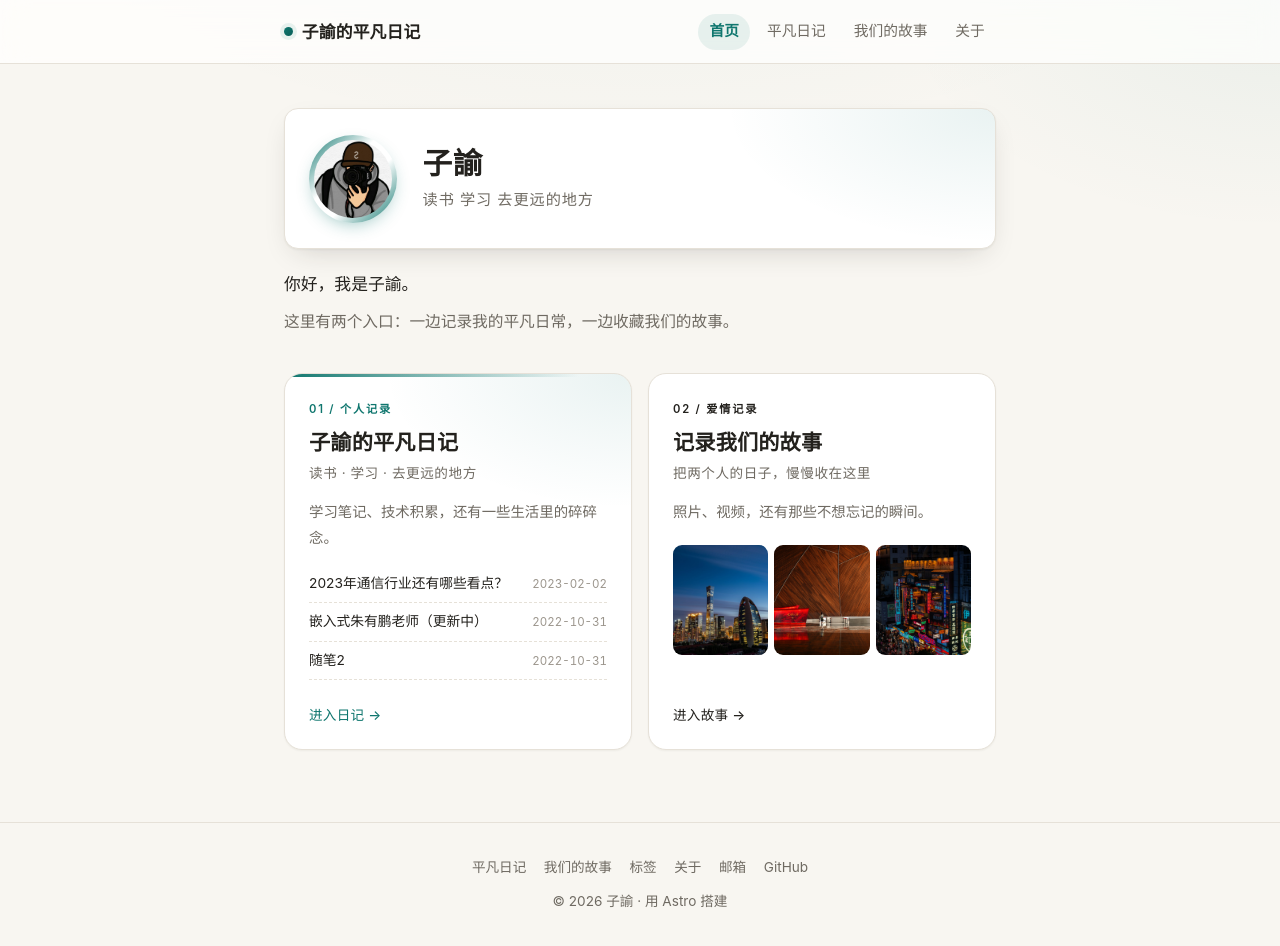
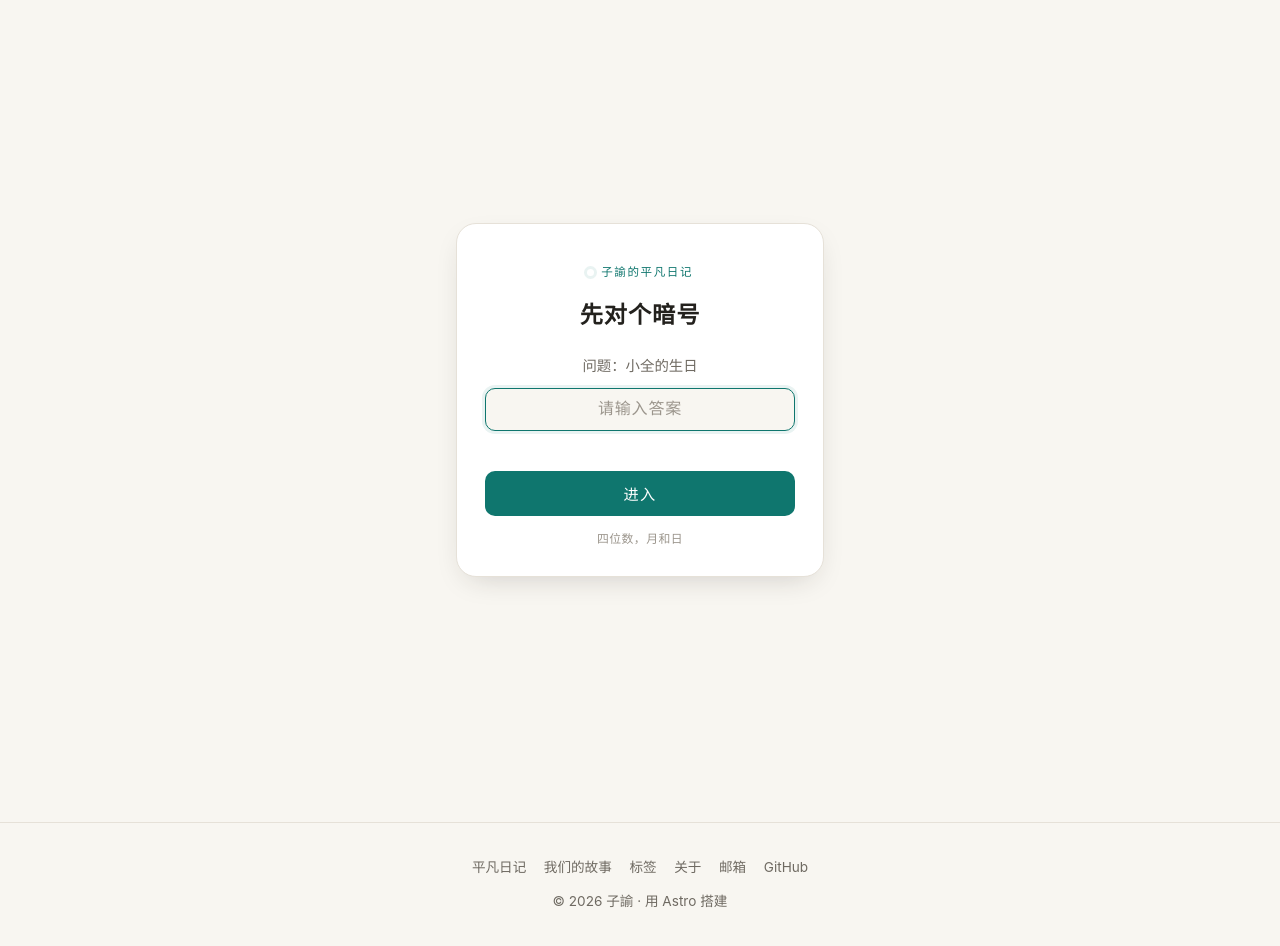
Before and after one commit to fuyu0919/love, an Astro site: page / in a window 1280 px wide. Built offline with nearby package versions, Linux system fonts and the light colour scheme; Astro itself is replaced by a stand-in of ours.

Commit message:
新增进站暗号：回答「小全的生日」正确后才能进入站点

```diff
--- a/src/consts.ts
+++ b/src/consts.ts
@@ -14,6 +14,13 @@ export const INTRO = [
   '你好，我是子諭。',
   '这里有两个入口：一边记录我的平凡日常，一边收藏我们的故事。',
 ];
+
+// 进站问题：答对才能进入站点（前端简单遮挡，不是真正的安全防护）
+export const GATE = {
+  question: '小全的生日',
+  answer: '0206',
+  hint: '四位数，月和日',
+};
 
 // ---------- 入口一：平凡日记 ----------
 export const DIARY = {
--- a/src/layouts/BaseLayout.astro
+++ b/src/layouts/BaseLayout.astro
@@ -1,6 +1,6 @@
 ---
 import '../styles/global.css';
-import { SITE } from '../consts';
+import { SITE, GATE } from '../consts';
 
 interface Props {
   title?: string;
@@ -32,6 +32,60 @@ const isActive = (href: string) =>
     <title>{pageTitle}</title>
   </head>
   <body>
+    <div id="gate" class="gate">
+      <form class="gate-card" id="gate-form" autocomplete="off">
+        <p class="gate-eyebrow">{SITE.title}</p>
+        <h1>先对个暗号</h1>
+        <p class="gate-q">问题：{GATE.question}</p>
+        <input
+          id="gate-input"
+          type="password"
+          inputmode="numeric"
+          placeholder="请输入答案"
+          aria-label="答案"
+          autofocus
+        />
+        <p class="gate-error" id="gate-error" role="alert"></p>
+        <button type="submit">进入</button>
+        <p class="gate-hint">{GATE.hint}</p>
+      </form>
+    </div>
+    <script is:inline define:vars={{ answer: GATE.answer }}>
+      (function () {
+        const KEY = 'ziyu-gate-v1';
+        const gate = document.getElementById('gate');
+        if (!gate) return;
+        let unlocked = false;
+        try {
+          unlocked = localStorage.getItem(KEY) === 'ok';
+        } catch (e) {}
+        if (unlocked) {
+          gate.remove();
+          return;
+        }
+        document.documentElement.classList.add('gate-open');
+        const form = document.getElementById('gate-form');
+        const input = document.getElementById('gate-input');
+        const error = document.getElementById('gate-error');
+        form.addEventListener('submit', (e) => {
+          e.preventDefault();
+          if (input.value.trim() === String(answer)) {
+            try {
+              localStorage.setItem(KEY, 'ok');
+            } catch (e) {}
+            document.documentElement.classList.remove('gate-open');
+            gate.remove();
+          } else {
+            error.textContent = '答案不对，再试试～';
+            form.classList.remove('shake');
+            void form.offsetWidth;
+            form.classList.add('shake');
+            input.select();
+          }
+        });
+      })();
+    </script>
+
     <header class="site-header">
       <div class="inner">
         <a class="brand" href="/">{SITE.title}</a>
--- a/src/styles/global.css
+++ b/src/styles/global.css
@@ -803,6 +803,154 @@ article.post h1 {
   }
 }
 
+/* ---------- 进站暗号 ---------- */
+html.gate-open {
+  overflow: hidden;
+}
+
+.gate {
+  position: fixed;
+  inset: 0;
+  z-index: 100;
+  display: grid;
+  place-items: center;
+  padding: 1.25rem;
+  overflow-y: auto;
+  background: var(--bg);
+  background-image: radial-gradient(
+      50rem 26rem at 50% 0,
+      var(--accent-soft),
+      transparent 70%
+    ),
+    radial-gradient(40rem 22rem at 92% 100%, var(--rose-soft), transparent 65%);
+  background-repeat: no-repeat;
+  animation: fade-up 0.4s ease backwards;
+}
+
+.gate-card {
+  width: min(23rem, 100%);
+  padding: 2rem 1.75rem 1.6rem;
+  text-align: center;
+  background: var(--surface);
+  border: 1px solid var(--border);
+  border-radius: 20px;
+  box-shadow: var(--shadow-md);
+}
+
+.gate-eyebrow {
+  display: inline-flex;
+  align-items: center;
+  gap: 0.45rem;
+  margin: 0;
+  font-size: 0.72rem;
+  letter-spacing: 0.14em;
+  color: var(--accent);
+}
+
+.gate-eyebrow::before {
+  content: "";
+  width: 7px;
+  height: 7px;
+  border-radius: 50%;
+  background: linear-gradient(135deg, var(--accent), var(--rose));
+  box-shadow: 0 0 0 3px var(--accent-soft);
+}
+
+.gate-card h1 {
+  margin: 0.55rem 0 1.1rem;
+  font-family: var(--font-serif);
+  font-size: 1.45rem;
+  letter-spacing: 0.04em;
+}
+
+.gate-q {
+  margin: 0 0 0.55rem;
+  font-size: 0.9rem;
+  color: var(--text-soft);
+}
+
+.gate-card input {
+  width: 100%;
+  padding: 0.72rem 1rem;
+  border: 1px solid var(--border-strong);
+  border-radius: 10px;
+  background: var(--bg);
+  color: var(--text);
+  font-size: 1rem;
+  letter-spacing: 0.25em;
+  text-align: center;
+  font-variant-numeric: tabular-nums;
+  transition: border-color 0.18s ease, box-shadow 0.18s ease;
+}
+
+.gate-card input::placeholder {
+  color: var(--text-faint);
+  letter-spacing: 0.05em;
+}
+
+.gate-card input:focus {
+  outline: none;
+  border-color: var(--accent);
+  box-shadow: 0 0 0 3px var(--accent-soft);
+}
+
+.gate-card button {
+  width: 100%;
+  margin-top: 0.85rem;
+  padding: 0.72rem 1rem;
+  border: none;
+  border-radius: 10px;
+  background: var(--accent);
+  color: #fff;
+  font-size: 0.95rem;
+  font-weight: 500;
+  letter-spacing: 0.08em;
+  cursor: pointer;
+  transition: background 0.18s ease, transform 0.18s ease;
+}
+
+.gate-card button:hover {
+  background: var(--accent-strong);
+  transform: translateY(-1px);
+}
+
+.gate-error {
+  min-height: 1.4em;
+  margin: 0.55rem 0 0;
+  font-size: 0.78rem;
+  color: var(--rose);
+}
+
+.gate-hint {
+  margin: 0.85rem 0 0;
+  font-size: 0.74rem;
+  letter-spacing: 0.04em;
+  color: var(--text-faint);
+}
+
+@keyframes gate-shake {
+  0%,
+  100% {
+    transform: translateX(0);
+  }
+  25% {
+    transform: translateX(-6px);
+  }
+  75% {
+    transform: translateX(6px);
+  }
+}
+
+.gate-card.shake {
+  animation: gate-shake 0.3s ease;
+}
+
+@media (prefers-color-scheme: dark) {
+  .gate-card button {
+    color: #08201e;
+  }
+}
+
 /* ---------- 双入口 ---------- */
 .hero--compact {
   margin-bottom: 1.25rem;
```
Also changed, not shown: CUSTOMIZE.md (+19 -1 lines).
